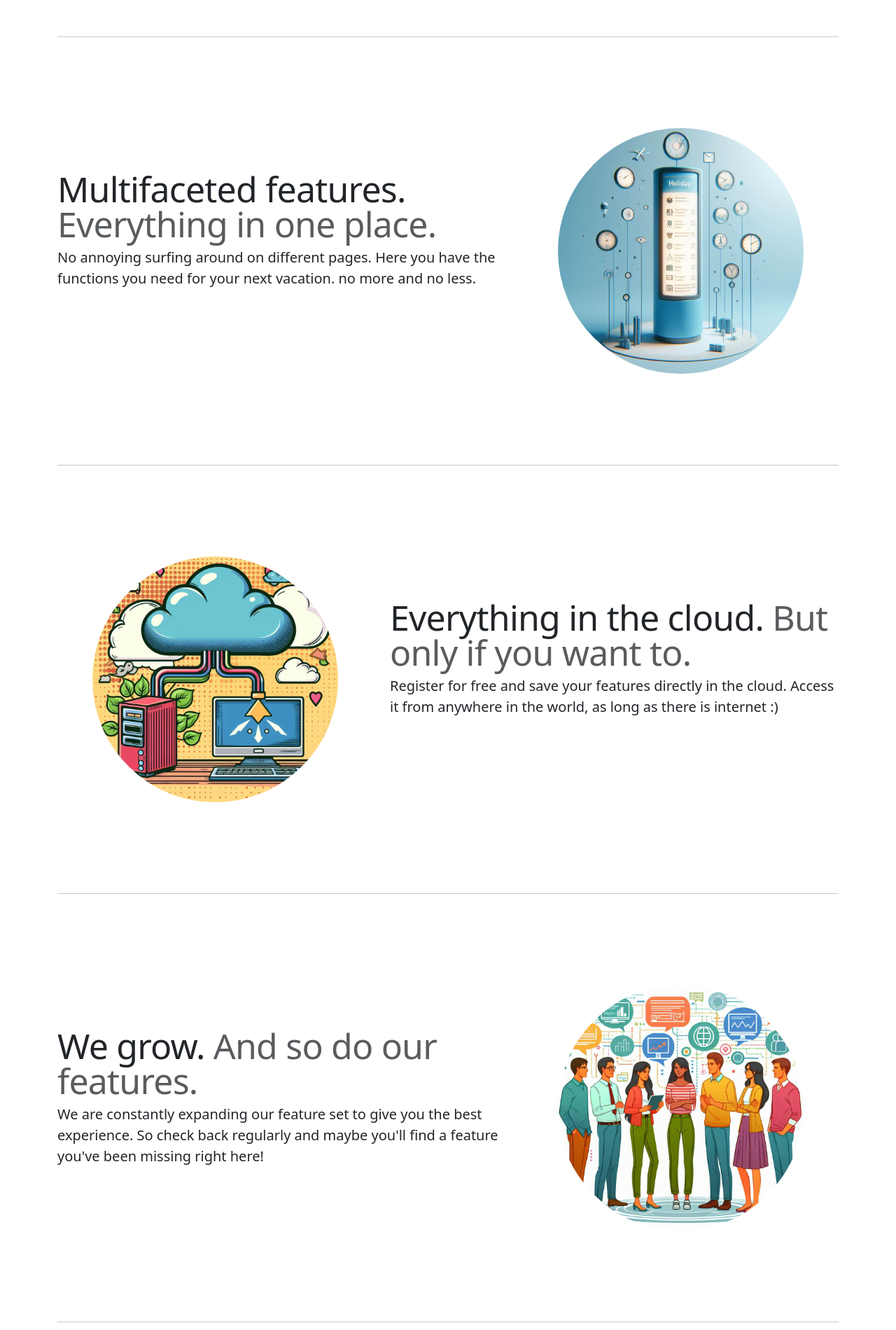
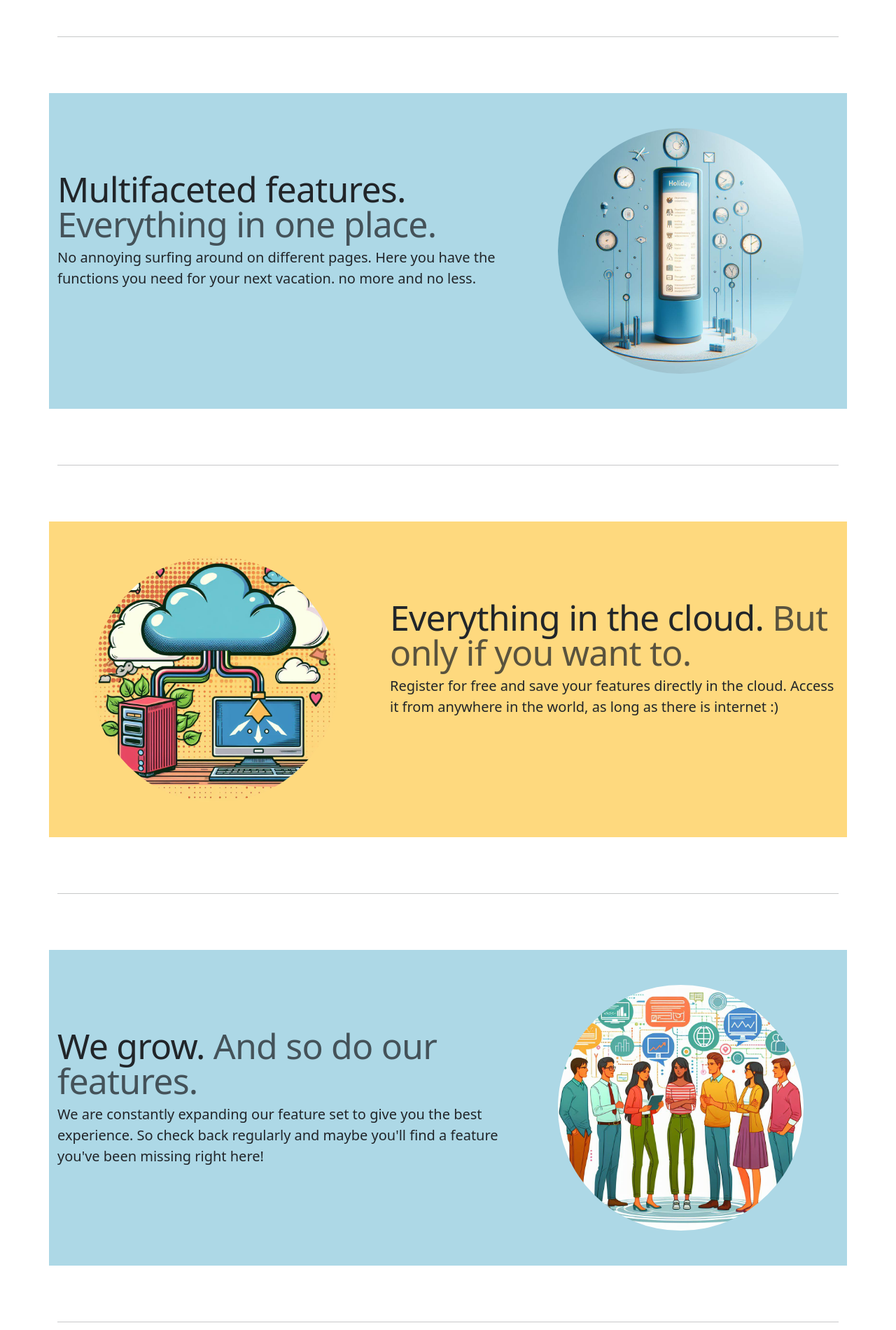
Before and after one commit to CRitterCode/travel, a website with bundled scripts: page app/html/index.html in a window 1280 px wide. Shown: the part 980-2880 px from the top of the page at 70% size. Built offline with nearby package versions, Linux system fonts and the light colour scheme.

Commit message:
missing styling

```diff
--- a/app/html/index.html
+++ b/app/html/index.html
@@ -108,7 +108,7 @@
 
     <hr class="featurette-divider">
 
-    <div class="row featurette">
+    <div class="row featurette" style="background-color:lightblue;">
         <div class="col-md-7">
             <h2 class="featurette-heading">Multifaceted features. <span
                     class="text-muted">Everything in one place.</span></h2>
@@ -123,7 +123,7 @@
 
     <hr class="featurette-divider">
 
-    <div class="row featurette">
+    <div class="row featurette" style="background-color: rgb(254,217,126)">
         <div class="col-md-7 order-md-2">
             <h2 class="featurette-heading">Everything in the cloud. <span
                     class="text-muted">But only if you want to.</span></h2>
@@ -139,7 +139,7 @@
 
     <hr class="featurette-divider">
 
-    <div class="row featurette">
+    <div class="row featurette" style="background-color: lightblue">
         <div class="col-md-7">
             <h2 class="featurette-heading">We grow. <span class="text-muted">And so do our features.</span></h2>
             <p class="lead">We are constantly expanding our feature set to give you the best experience. So check back
```
Also changed, not shown: app/html/destination.html (+2 -2 lines), public/html/pics/site-description/globus3.jpg (added).
